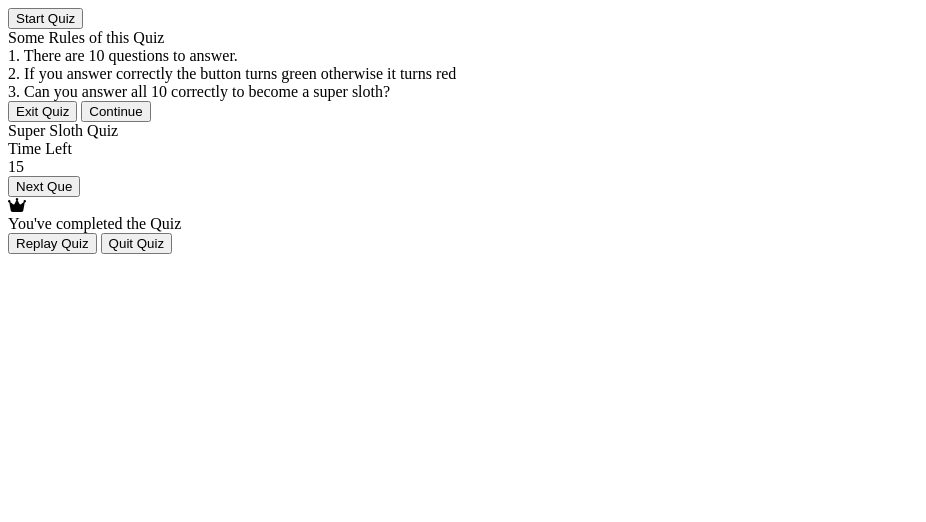
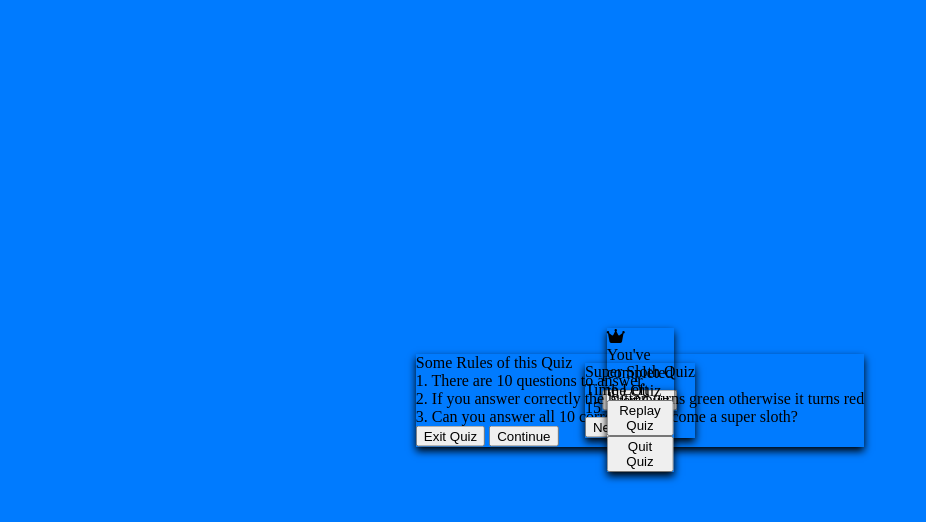
Before and after one commit to Cath127/sloth4, a plain HTML site: page index.html in a window 1280 px wide. Shown: the whole page, without its empty margins (0-926 px from the left). Drawn offline with Linux system fonts and the light colour scheme.

Commit message:
Add background, body and boxes CSS

```diff
--- a/style.css
+++ b/style.css
@@ -1,2 +1,30 @@
 <!--Google Font imported-->
 @import url('https://fonts.googleapis.com/css2?family=Happy+Monkey&display=swap');
+
+* {
+  margin: 0;
+  padding: 0;
+  box-sizing: border-box;
+  font-family: "Happy+Monkey",sans-serif;
+}
+
+body {
+  background-color: #007bff;
+}
+
+::selection {
+  color: #fff;
+  background: #007bff;
+}
+
+.start-btn,
+.info-box,
+.quiz-box,
+.result-box {
+  position: absolute;
+  top: 50%;
+  left: 50%;
+  transform: translate(-50%, -50%);
+  box-shadow: 0 4px 8px 0 rgba(0,0,0.2);
+              0 6px 20px 0 rgba(0,0,0.19);
+}
```
